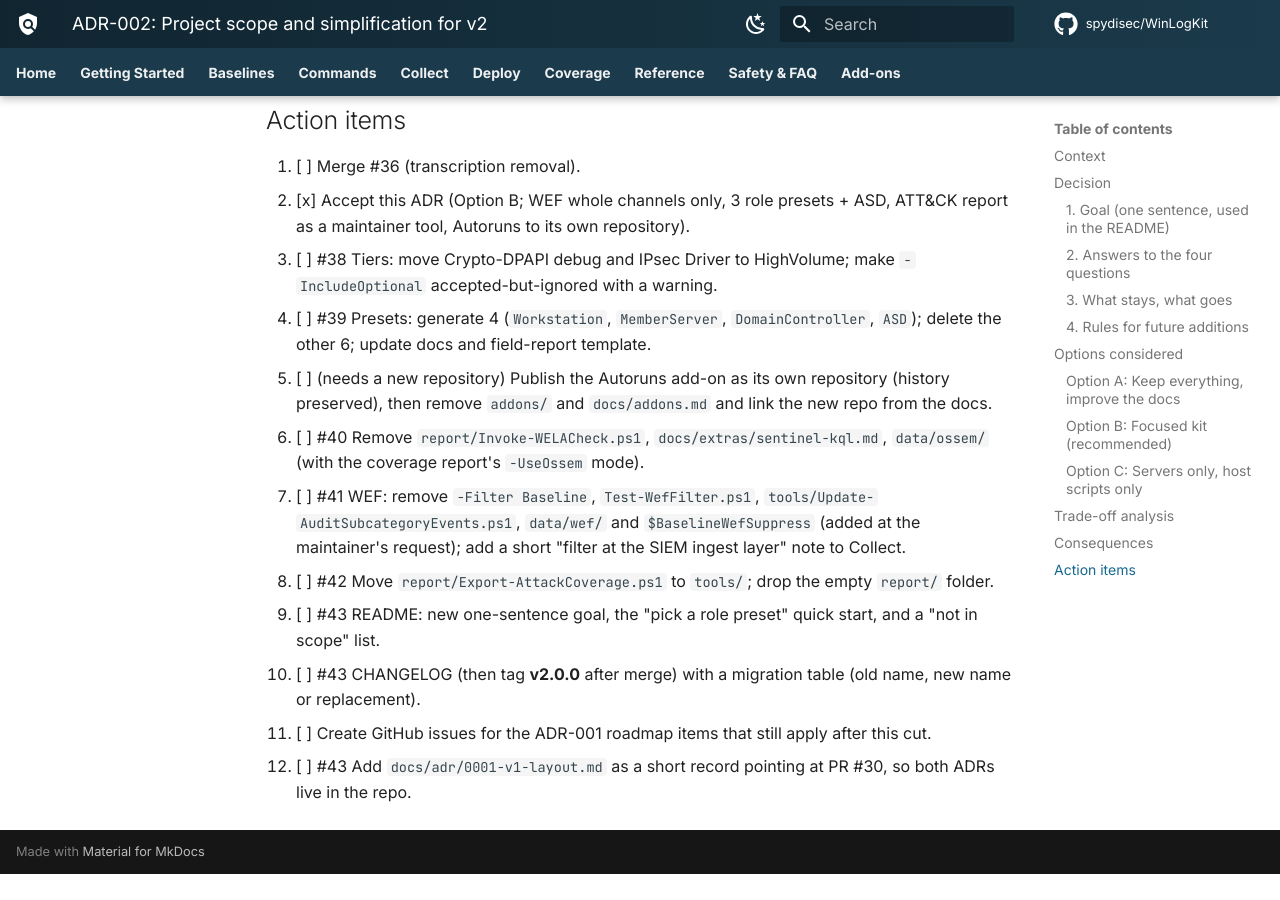
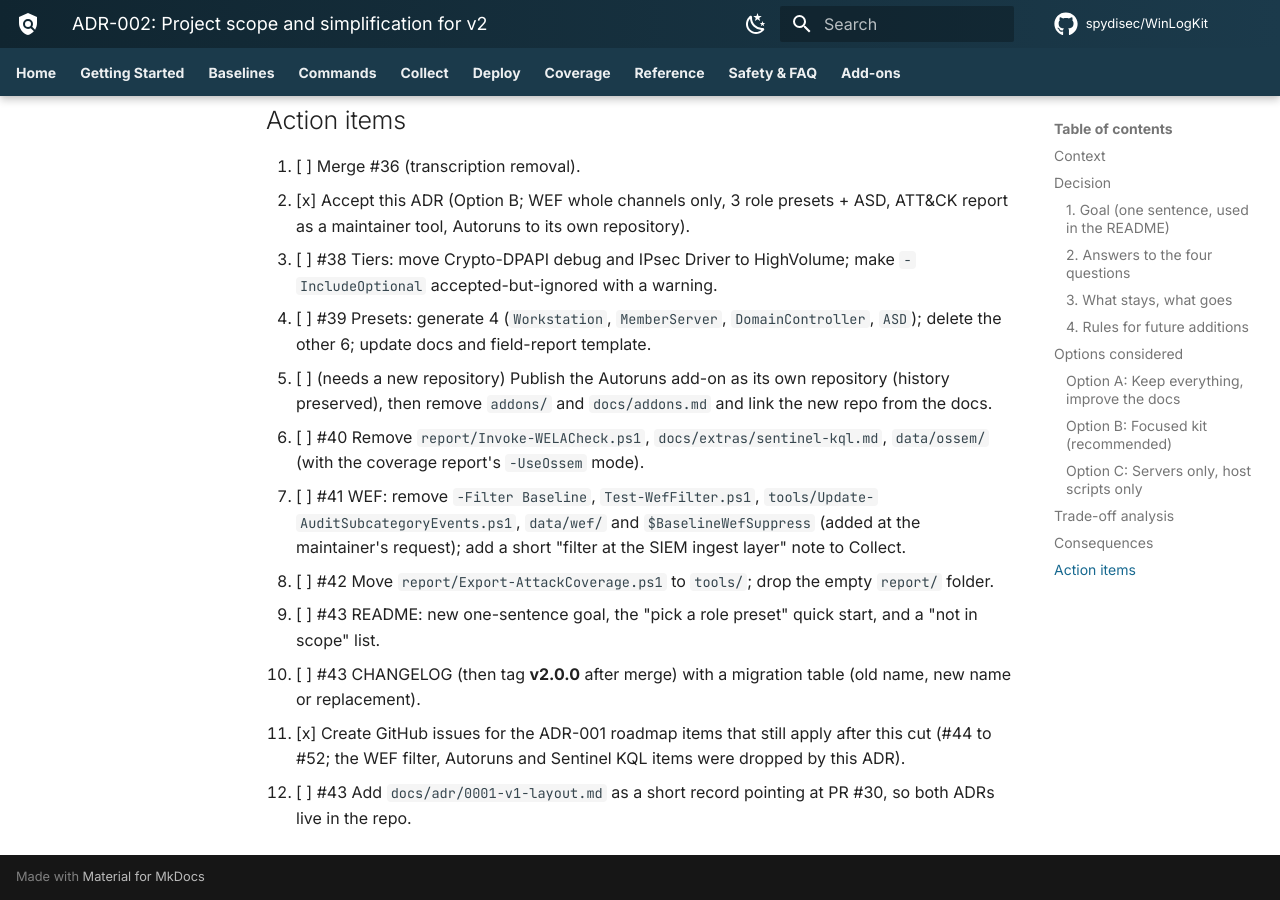
Before and after one commit to spydisec/WinLogKit, an MkDocs documentation site: the page built from docs/adr/0002-scope-and-simplification.md, in a window 1280 px wide and 900 px high, scrolled down 5724 px. Built offline with MkDocs 1.6.1 and Material for MkDocs 9.7.7, drawn with Linux system fonts in a browser that asks for light colours; comment, search, counter and statistics services are not loaded; before the commit the page ends 6598 px from its top, so only the background shows below that.

Commit message:
ADR-002: roadmap issues filed (#44-#52)
Co-Authored-By: Claude Opus 5.5 <noreply@anthropic.com>

```diff
--- a/docs/adr/0002-scope-and-simplification.md
+++ b/docs/adr/0002-scope-and-simplification.md
@@ -133,5 +133,5 @@ The deciding question is whether a component helps someone **turn on, prove or d
 8. [ ] #42 Move `report/Export-AttackCoverage.ps1` to `tools/`; drop the empty `report/` folder.
 9. [ ] #43 README: new one-sentence goal, the "pick a role preset" quick start, and a "not in scope" list.
 10. [ ] #43 CHANGELOG (then tag **v2.0.0** after merge) with a migration table (old name, new name or replacement).
-11. [ ] Create GitHub issues for the ADR-001 roadmap items that still apply after this cut.
+11. [x] Create GitHub issues for the ADR-001 roadmap items that still apply after this cut (#44 to #52; the WEF filter, Autoruns and Sentinel KQL items were dropped by this ADR).
 12. [ ] #43 Add `docs/adr/0001-v1-layout.md` as a short record pointing at PR #30, so both ADRs live in the repo.
```
